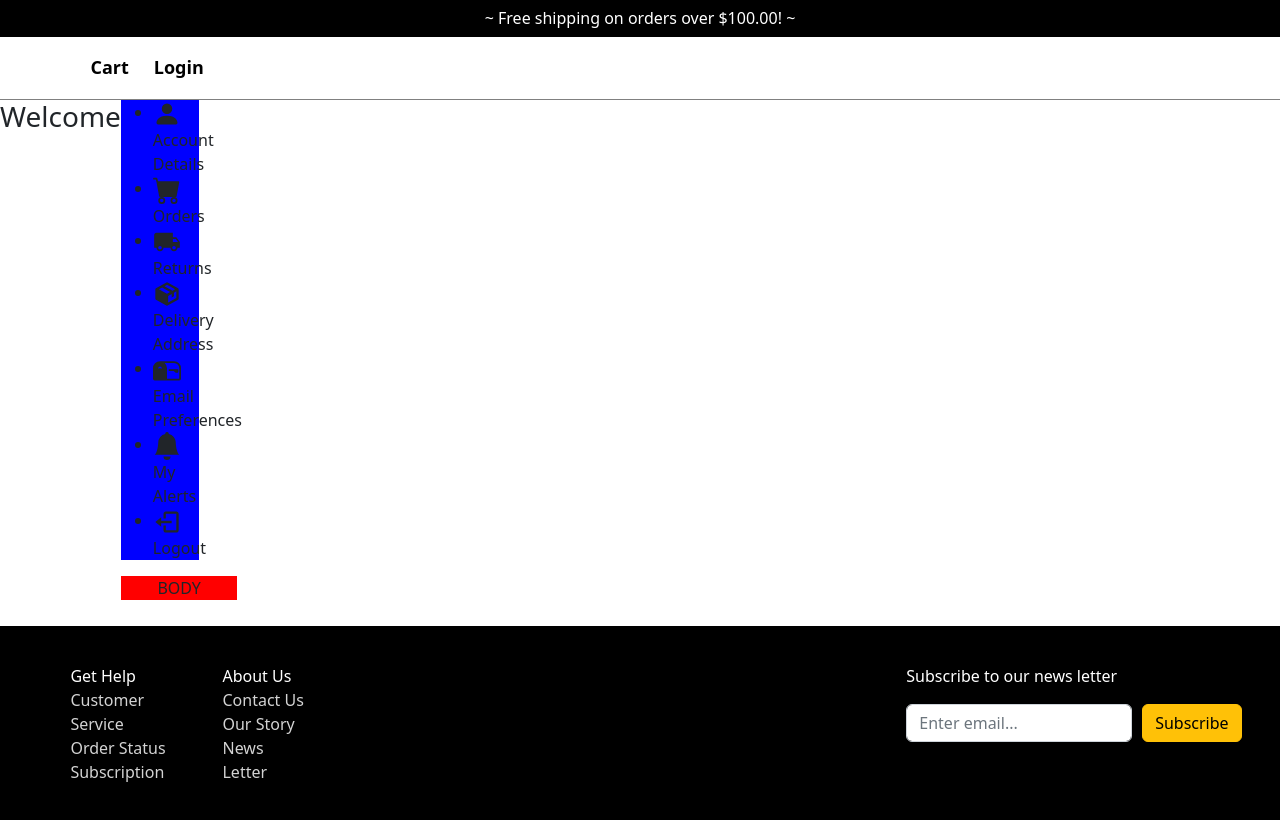
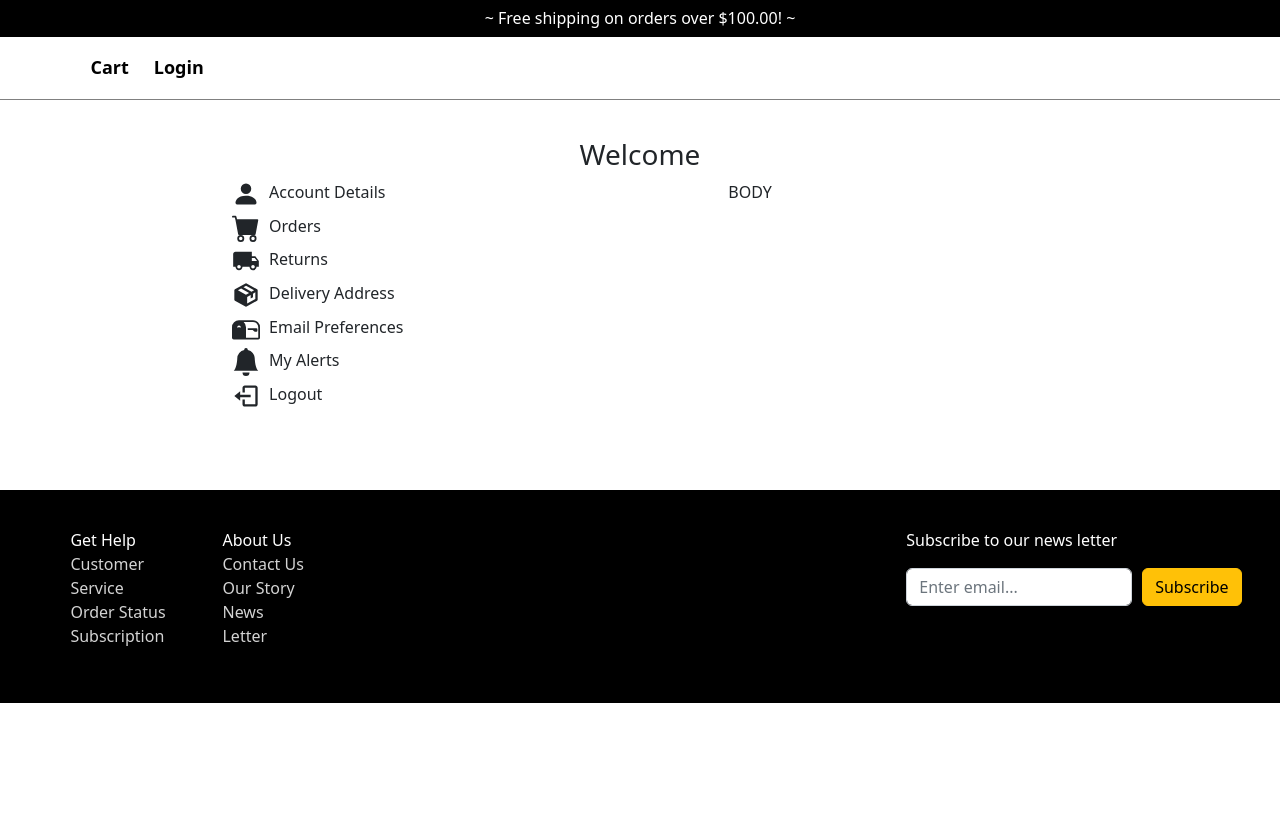
Before and after one commit to shanemr/skate-ecom-front-end, a React (Create React App) app in the folder skate-ecom-front-end/skate-ecom-master/: page /profile in a window 1280 px wide. Shown: the top 820 px of the page. Built offline with nearby package versions, Linux system fonts and the light colour scheme; no server answers.

Commit message:
updated styles sheet for userprofile

```diff
--- a/skate-ecom-front-end/skate-ecom-master/package.json
+++ b/skate-ecom-front-end/skate-ecom-master/package.json
@@ -16,7 +16,7 @@
     "react": "^18.2.0",
     "react-bootstrap": "^2.7.4",
     "react-dom": "^18.2.0",
-    "react-icons": "^4.8.0",
+    "react-icons": "^4.10.1",
     "react-redux": "^8.0.5",
     "react-router-dom": "^6.9.0",
     "react-scripts": "^5.0.1",
--- a/skate-ecom-front-end/skate-ecom-master/src/Styles/UserProfile.css
+++ b/skate-ecom-front-end/skate-ecom-master/src/Styles/UserProfile.css
@@ -1,13 +1,33 @@
 #main-container{
     display: flex;
+    flex-direction: column;
+    padding: 3% 7%;
+}
+
+
+#nav-content-container{
+    display: flex;
+    justify-content: center;
 }
 
 #side-nav-list{
-    width: 40%;
-    background-color: blue;
+    width: 20%;
+
 }
 
 #current-active-content{
     width: 60%;
-    background-color: red;
+
 }
+
+#nav-list{
+    list-style: none;
+}
+
+.side-nav-list-item{
+    margin-bottom: 3%;
+}
+
+.side-nav-list-item-icon{
+    margin-right: 5%;;
+}
```
Also changed, not shown: 1 other file (tests, documents, lock files or other folders).
